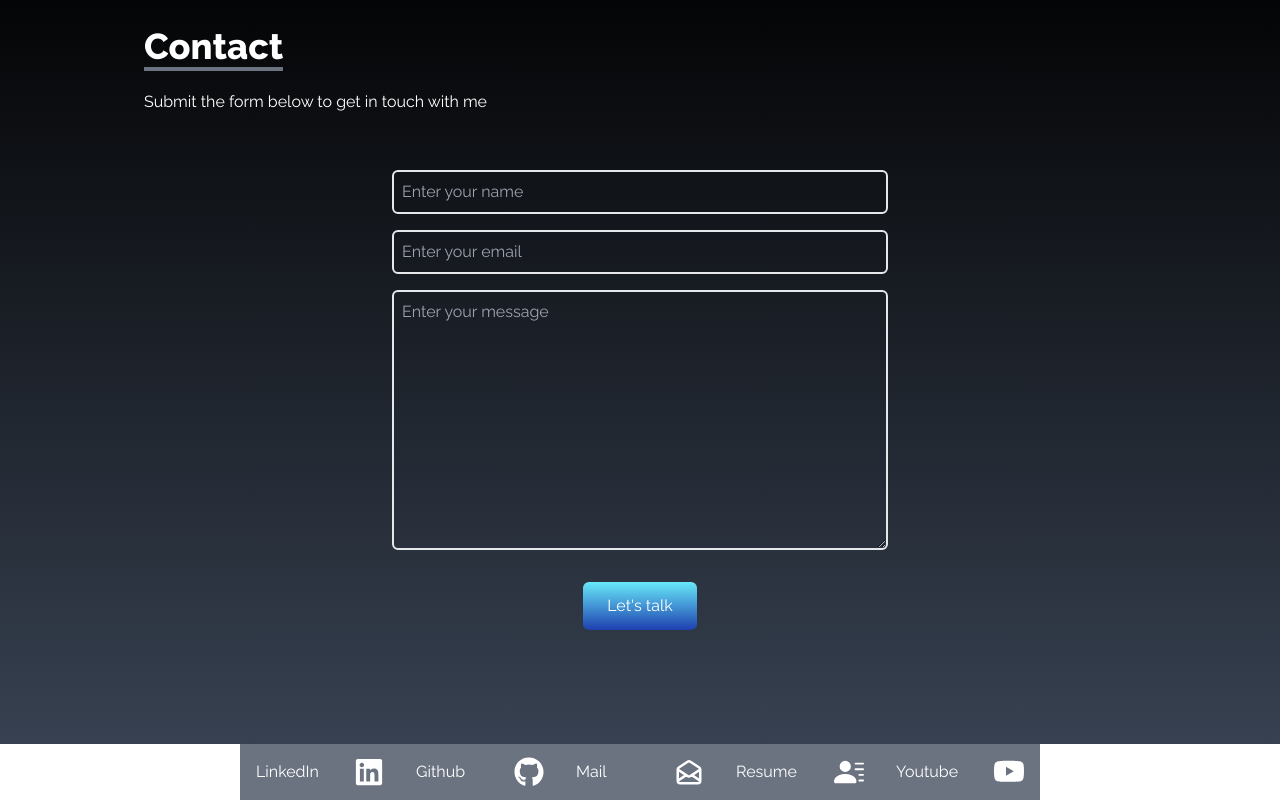
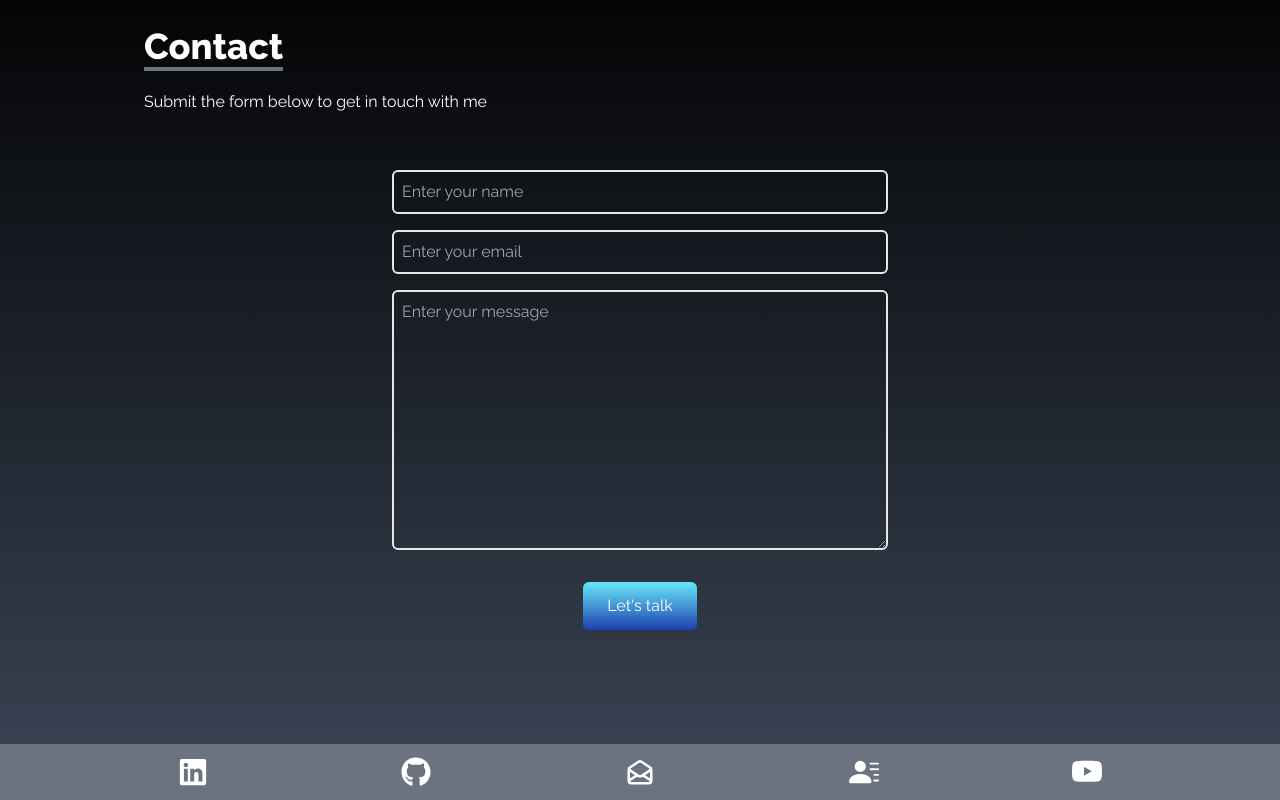
Before and after one commit to apoorvpandey0/portfolio, a React (Vite) app: page / in a window 1280 px wide. Shown: the part 2906-3706 px from the top of the page. Built offline with nearby package versions, Linux system fonts and the light colour scheme; a web font is replaced by a local one.

Commit message:
added tooltip and fixed footer

```diff
--- a/package.json
+++ b/package.json
@@ -13,7 +13,8 @@
     "react": "^18.2.0",
     "react-dom": "^18.2.0",
     "react-icons": "^4.8.0",
-    "react-scroll": "^1.8.9"
+    "react-scroll": "^1.8.9",
+    "react-tooltip": "^5.11.1"
   },
   "devDependencies": {
     "@types/react": "^18.0.28",
--- a/src/Components/Footer.jsx
+++ b/src/Components/Footer.jsx
@@ -2,42 +2,50 @@ import React from 'react'
 import { FaGithub , FaLinkedin } from 'react-icons/fa';
 import {HiOutlineMailOpen} from  'react-icons/hi'
 import {BsFillPersonLinesFill,BsYoutube} from 'react-icons/bs';
+import { Tooltip } from 'react-tooltip'
+import 'react-tooltip/dist/react-tooltip.css';
+
+
+
 const links = [
     {
         id:1,
         child:(
             <>
-            LinkedIn<FaLinkedin size={30}/>
+            <FaLinkedin size={30}/>
             </>
         ),
+        tooltip:'Visit my Linkedin',
         href:'https://www.linkedin.com/in/apoorv-pandey/',
         style:'rounded-tr-md'
     },
     {
         id:2,
         child:(
-            <>
-            Github<FaGithub size={30}/>
-            </>
+
+            <FaGithub size={30}/>
         ),
+        tooltip:'Visit my Linkedin Profile',
         href:'https://github.com/apoorvpandey0'
     },
     {
         id:3,
         child:(
             <>
-            Mail<HiOutlineMailOpen size={30}/>
+            <HiOutlineMailOpen size={30}/>
             </>
         ),
+        tooltip:'Send me a Mail',
         href:'mailto: apoorvpandey0@gmail.com'
     },
     {
         id:4,
         child:(
             <>
-           Resume <BsFillPersonLinesFill size={30}/>
+           <BsFillPersonLinesFill size={30}/>
             </>
         ),
+        tooltip:'Download my Resume',
         href:'RESUME 14 April 2023.pdf',
         download:true,
     },
@@ -45,9 +53,10 @@ const links = [
         id:5,
         child:(
             <>
-           Youtube <BsYoutube size={30}/>
+           <BsYoutube size={30}/>
             </>
         ),
+        tooltip:'Visit my Youtube Channel',
         href:'https://www.youtube.com/channel/UCqt-XHfPFjSZPV8WqWaTV8Q',
         style:'rounded-br-md',
     }
@@ -55,10 +64,11 @@ const links = [
 function Footer() {
   return (
     <>
-    <div name='SocialLink' className=''>
-    <ul className='flex flex-row justify-center'>
-      {links.map(({id, child, href, style, download}) =>(
-          <li key={id} className= {" flex justify-between items-center w-40 h-14 px-4 hover:bg-gray-700 bg-gray-500"}>
+    <Tooltip id="my-tooltip" />
+    <div name='SocialLink' className='bg-gray-500'>
+    <ul className='flex flex-row justify-evenly'>
+      {links.map(({id, child, href, style, download,tooltip}) =>(
+          <li data-tooltip-id="my-tooltip" data-tooltip-content={tooltip} key={id} className= {" flex justify-between items-center h-14 px-4 hover:bg-gray-700 bg-gray-500"}>
           <a href={href}
           className="flex justify-between items-center w-full text-white"
           download={download}
```
Also changed, not shown: 1 other file (tests, documents, lock files or other folders).
